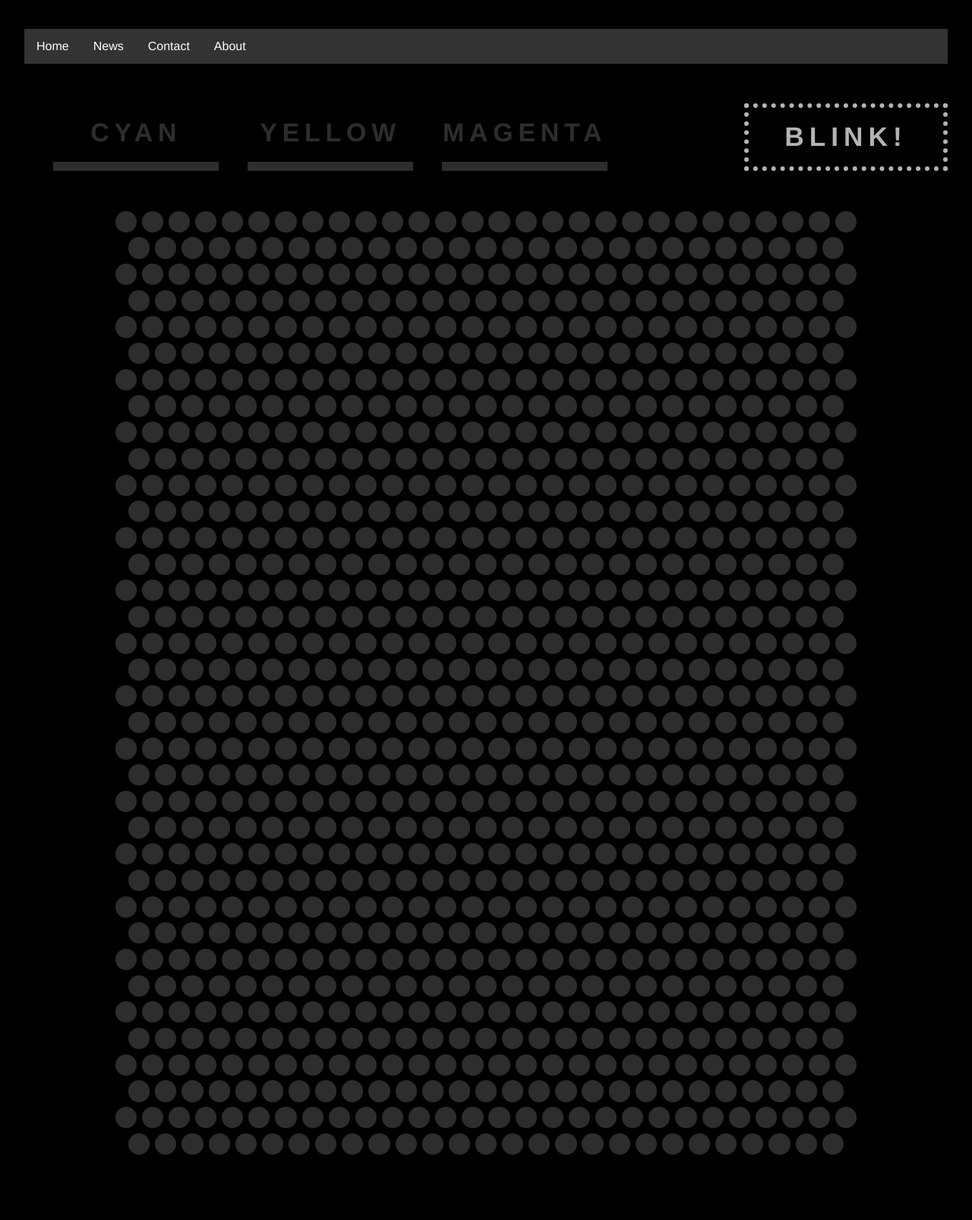
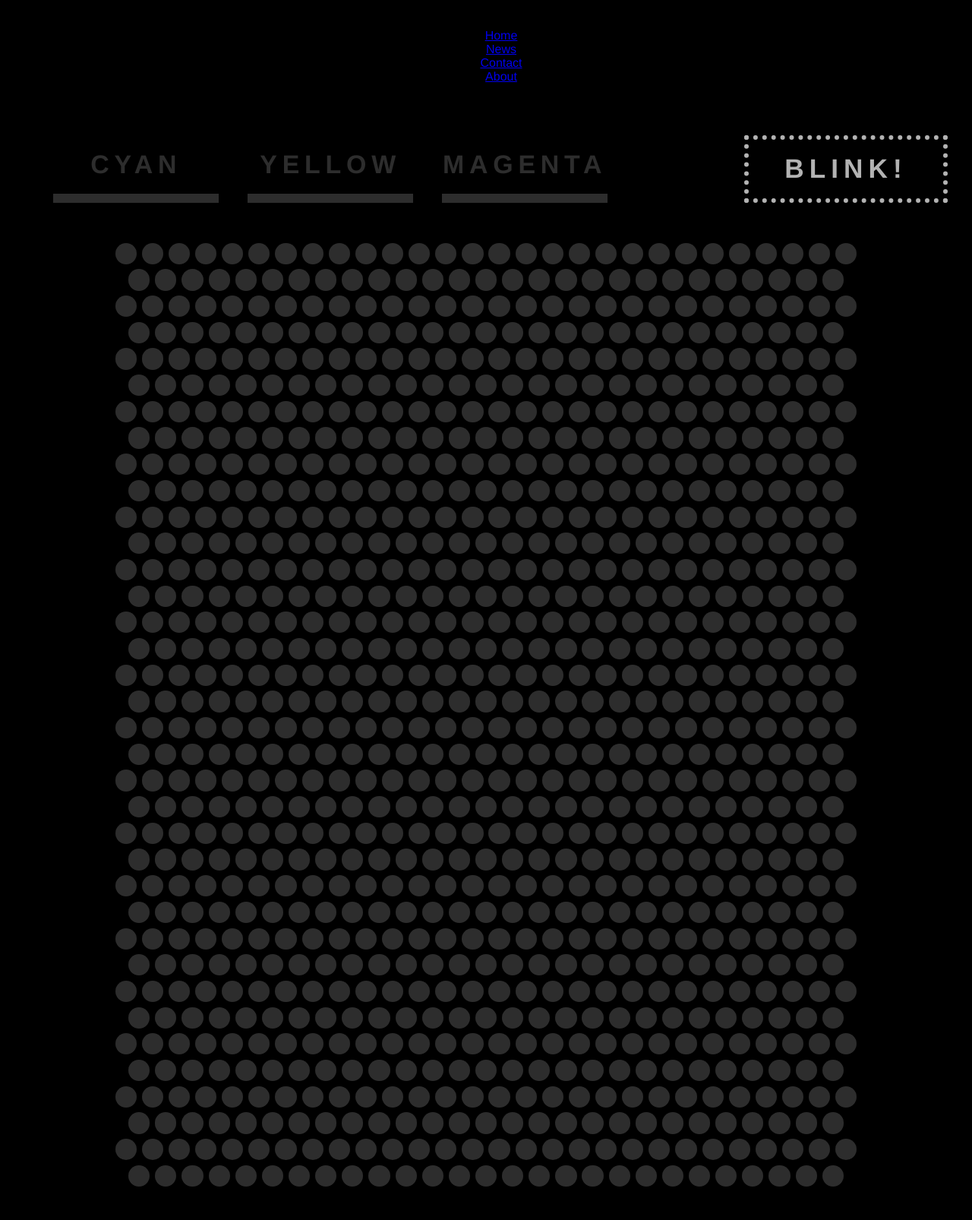
Before and after one commit to ahshra/ahshra.github.io, a Jekyll site: the page built from Javascript_Blink_Project/index.html, in a window 1280 px wide. Shown: the whole page at 76% size. Built offline with Jekyll 4.4.1, drawn with Linux system fonts in a browser that asks for light colours; nearby versions of some CDN libraries; before the commit the page ends 1564 px from its top, so only the background shows below that.

Commit message:
Update styles.css

```diff
--- a/Javascript_Blink_Project/css/styles.css
+++ b/Javascript_Blink_Project/css/styles.css
@@ -1,5 +1,5 @@
 
-ul {
+.ul {
     list-style-type: none;
     margin: 0;
     padding: 0;
@@ -7,11 +7,11 @@ ul {
     background-color: #333;
 }
 
-li {
+.li {
     float: left;
 }
 
-li a {
+.li a {
     display: block;
     color: white;
     text-align: center;
@@ -20,7 +20,7 @@ li a {
 }
 
 /* Change the link color to #111 (black) on hover */
-li a:hover {
+.li a:hover {
     background-color: #111;
 }
 
```
